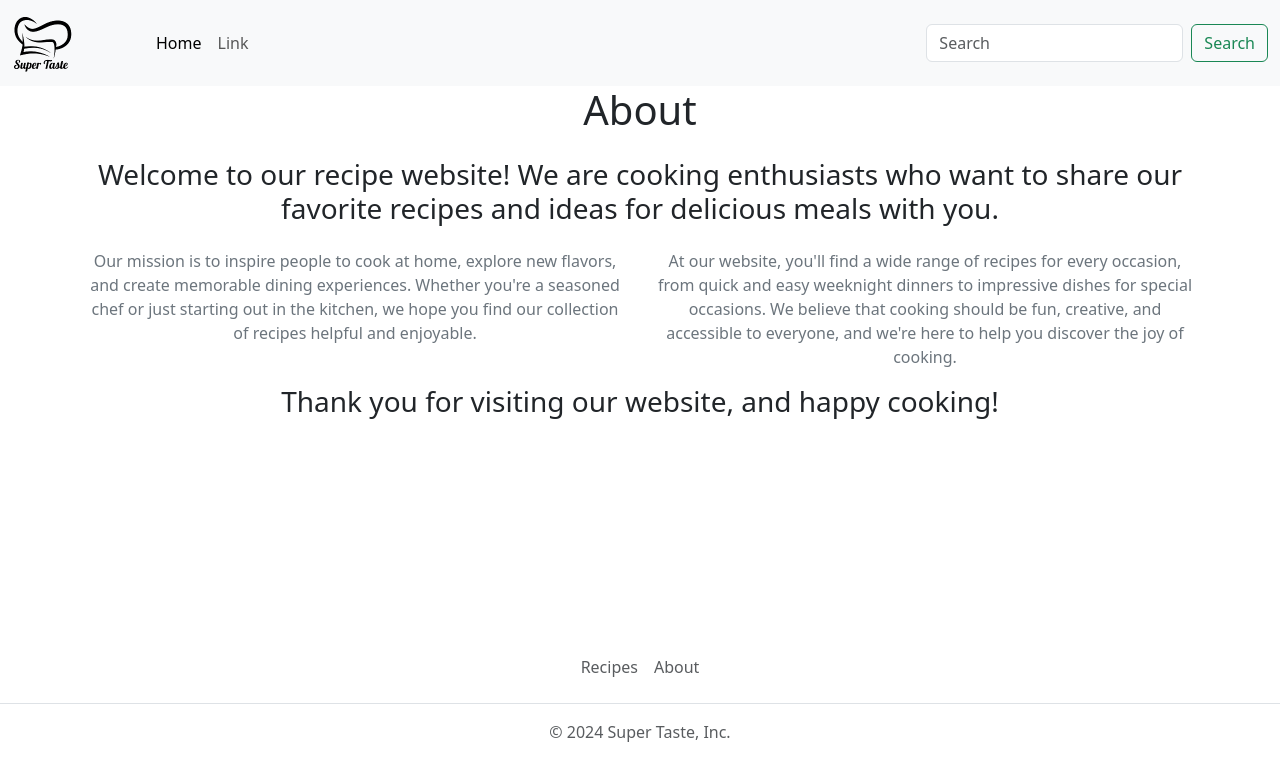
After one commit to IgorMarkiewicz/Projekt-Zespolowy, a Django app: page /recipes/about in a window 1280 px wide. The commit adds this page. Shown: the top 781 px of the page. Run offline with Django 5.2, Linux system fonts and the light colour scheme; some libraries are stand-ins or nearby versions.

Commit message:
Adding about page

```diff
--- a/djangoProject/urls.py
+++ b/djangoProject/urls.py
@@ -20,4 +20,5 @@ from django.urls import path, include
 urlpatterns = [
     path("admin/", admin.site.urls),
     path("", include("recipes.urls")),
+    path("/recipes/about", include("recipes.urls"))
 ]
--- /dev/null
+++ b/recipes/templates/about.html
@@ -0,0 +1,38 @@
+<!DOCTYPE html>
+<html lang="en">
+  <head>
+    <title>{% block title %}{% endblock %}</title>
+    {% load static %}
+    {% load bootstrap5 %}
+    {% bootstrap_css %}
+    {% bootstrap_javascript %}
+  <link rel="shortcut icon" href="{% static 'favicon.png' %}" type="image/x-icon">
+  </head>
+
+  <body>
+    {% include "navbar.html" %}
+    <div class="container">
+      <div class="row">
+        <div class="col">
+          <h1 class="text-center mb-4">About</h1>
+          <h3 class="text-center mb-4">Welcome to our recipe website! We are cooking enthusiasts who want to share our favorite recipes and ideas for delicious meals with you.</h3>
+        </div>
+      </div>
+      <div class="row">
+        <div class="col">
+          <p class="text-center text-secondary">Our mission is to inspire people to cook at home, explore new flavors, and create memorable dining experiences. Whether you're a seasoned chef or just starting out in the kitchen, we hope you find our collection of recipes helpful and enjoyable.</p>
+        </div>
+        <div class="col">
+          <p class="text-center text-secondary">At our website, you'll find a wide range of recipes for every occasion, from quick and easy weeknight dinners to impressive dishes for special occasions. We believe that cooking should be fun, creative, and accessible to everyone, and we're here to help you discover the joy of cooking.</p>
+        </div>
+      </div>
+      <div class="row">
+        <div class="col">
+          <h3 class="text-center mb-4">Thank you for visiting our website, and happy cooking!</h3>
+        </div>
+      </div>
+    </div>
+    {% include "footer.html" %}
+  </body>
+
+</html>
--- /dev/null
+++ b/recipes/templates/footer.html
@@ -0,0 +1,9 @@
+<div class="container">
+  <footer class="fixed-bottom py-3 my-4">
+  <ul class="nav justify-content-center border-bottom pb-3 mb-3">
+    <li class="nav-item"><a href="/" class="nav-link px-2 text-muted">Recipes</a></li>
+    <li class="nav-item"><a href="/recipes/about" class="nav-link px-2 text-muted">About</a></li>
+   </ul>
+  <p class="text-center text-muted">© 2024 Super Taste, Inc.</p>
+</footer>
+</div>
--- /dev/null
+++ b/recipes/templates/navbar.html
@@ -0,0 +1,25 @@
+{% load static %}
+<nav class="navbar navbar-expand-lg navbar-light bg-light">
+  <div class="container-fluid">
+    <a class="navbar-brand" href="/">
+      <img src="{% static 'icon.png' %}" alt="Logo Super Taste" class="navbar-brand-img w-50">
+    </a>
+    <button class="navbar-toggler" type="button" data-bs-toggle="collapse" data-bs-target="#navbarSupportedContent" aria-controls="navbarSupportedContent" aria-expanded="false" aria-label="Toggle navigation">
+      <span class="navbar-toggler-icon"></span>
+    </button>
+    <div class="collapse navbar-collapse" id="navbarSupportedContent">
+      <ul class="navbar-nav me-auto mb-2 mb-lg-0">
+        <li class="nav-item">
+          <a class="nav-link active" aria-current="page" href="#">Home</a>
+        </li>
+        <li class="nav-item">
+          <a class="nav-link" href="#">Link</a>
+        </li>
+      </ul>
+      <form class="d-flex">
+        <input class="form-control me-2" type="search" placeholder="Search" aria-label="Search">
+        <button class="btn btn-outline-success" type="submit">Search</button>
+      </form>
+    </div>
+  </div>
+</nav>
--- a/recipes/urls.py
+++ b/recipes/urls.py
@@ -3,4 +3,5 @@ from . import views
 
 urlpatterns = [
     path("", views.index, name="index"),
+    path("recipes/about", views.about, name="about"),
 ]
--- a/recipes/views.py
+++ b/recipes/views.py
@@ -5,3 +5,7 @@ from django.shortcuts import render
 # Create your views here.
 def index(request):
     return render(request, 'index.html')
+
+
+def about(request):
+    return render(request, 'about.html')
```
Also changed, not shown: recipes/templates/index.html (+2 -32 lines).
